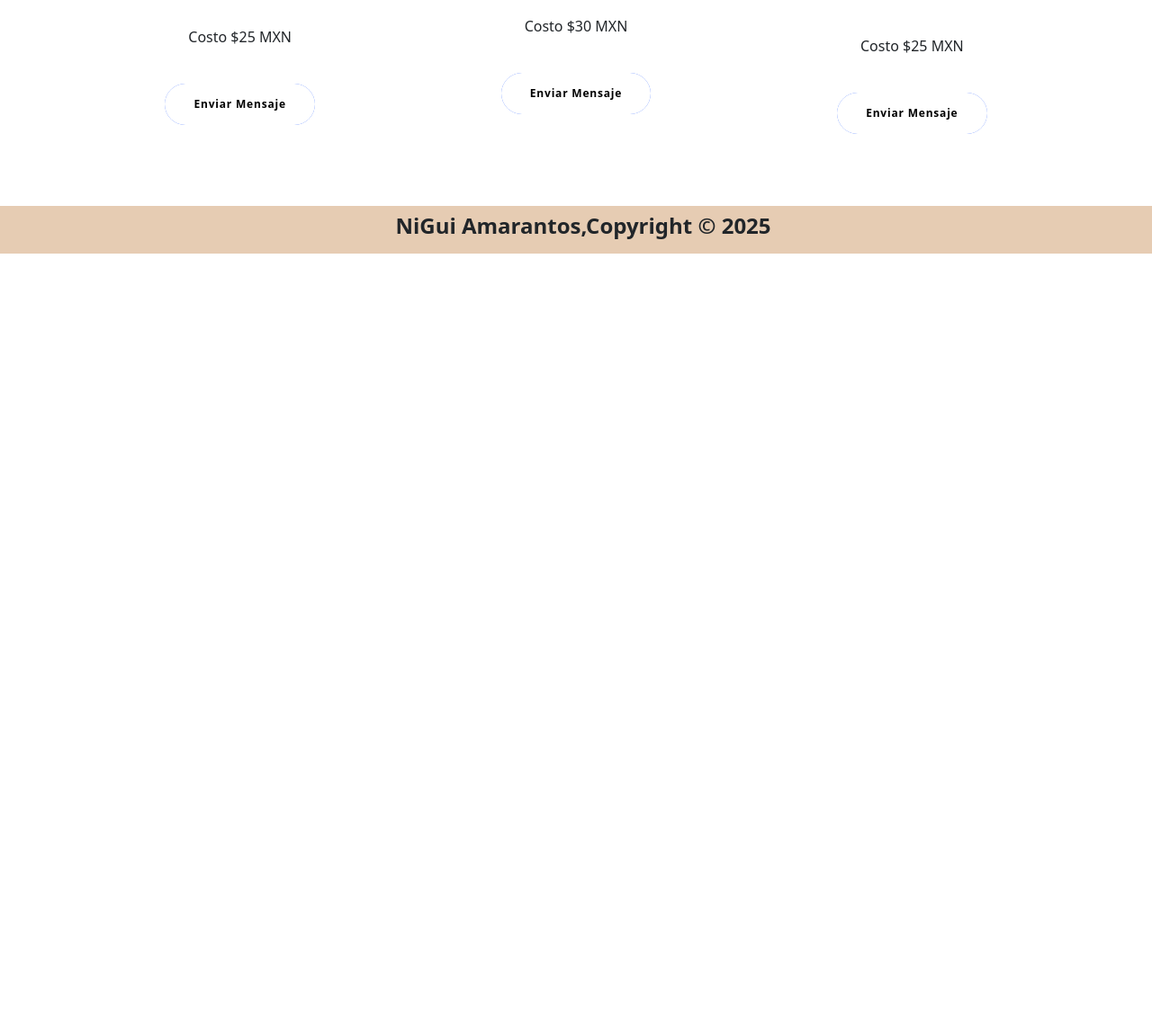
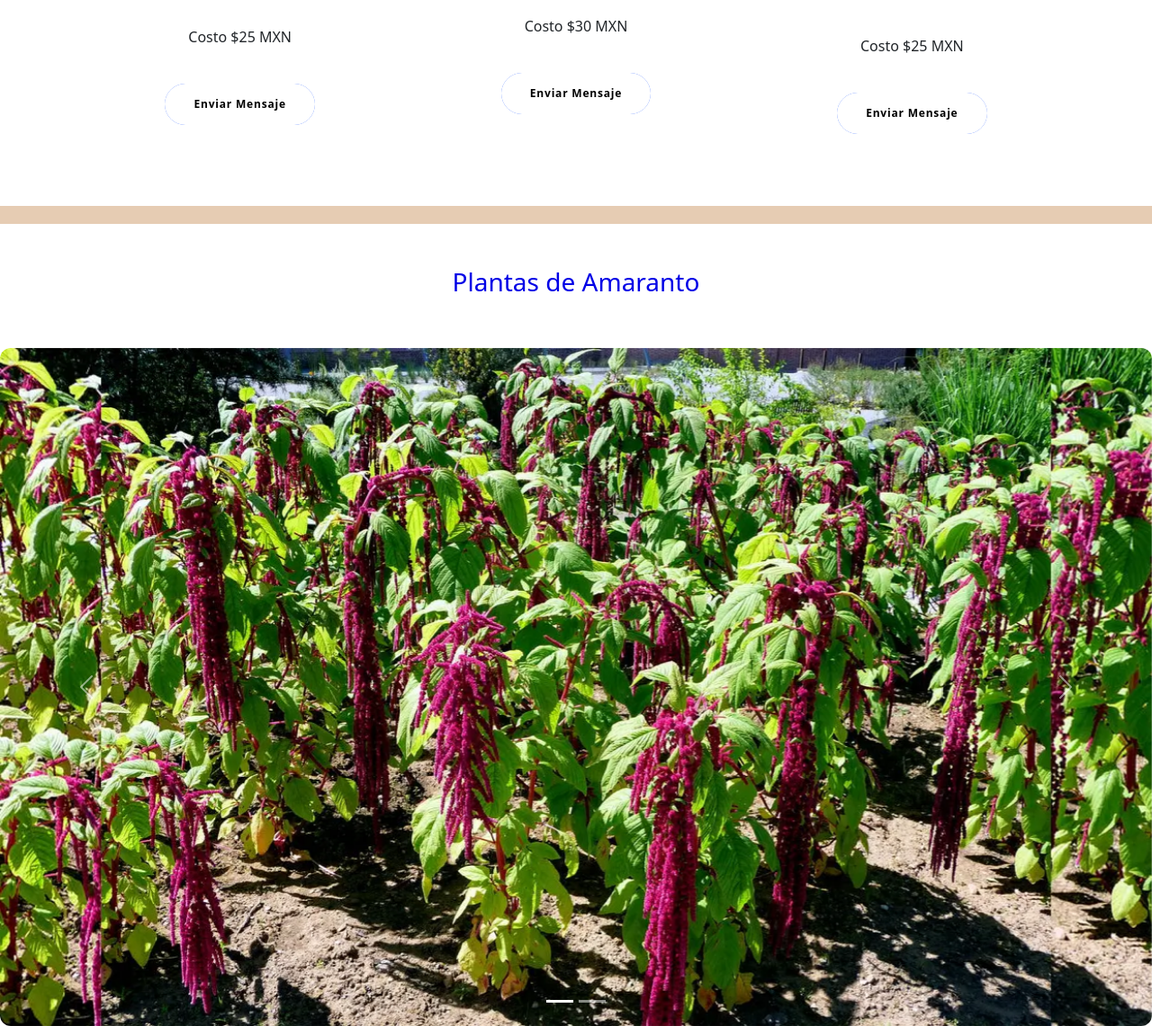
Before and after one commit to Cristianlv/Niguni_Beta, a plain HTML site: page index.html in a window 1280 px wide. Shown: the part 873-2014 px from the top of the page at 90% size. Before the commit the page ends 1155 px from the top, so only its background shows below. Drawn offline with nearby package versions, Linux system fonts and the light colour scheme.

Commit message:
Add files via upload

```diff
--- a/CSS/principalstyle.css
+++ b/CSS/principalstyle.css
@@ -168,3 +168,21 @@
     justify-content: center;
     align-items: center;
 }
+
+.CarrucelSeccion {
+    width: 100%;
+    height: auto;
+    display: flex;
+    justify-content: center;
+    align-items: center;
+}
+
+.CarrucelSeccion2 {
+    width: 100%;
+    max-width: 1400px;
+    height: auto;
+    margin: 0 auto;
+    position: relative;
+    overflow: hidden;
+    border-radius: 12px;
+}
--- a/index.html
+++ b/index.html
@@ -9,6 +9,7 @@
         <meta name="keywords" content="Amarantos, Snacks, Venta de Snacks, Snacks Nutritivos"/>
         <title> NiGui Amarantos </title>
         <link rel="stylesheet" href="./CSS/principalstyle.css">
+        <link href="https://cdn.jsdelivr.net/npm/bootstrap@5.3.3/dist/css/bootstrap.min.css" rel="stylesheet" integrity="sha384-QWTKZyjpPEjISv5WaRU9OFeRpok6YctnYmDr5pNlyT2bRjXh0JMhjY6hW+ALEwIH" crossorigin="anonymous">
         <link href="https://cdn.jsdelivr.net/npm/bootstrap@5.3.5/dist/css/bootstrap.min.css" rel="stylesheet" integrity="sha384-SgOJa3DmI69IUzQ2PVdRZhwQ+dy64/BUtbMJw1MZ8t5HZApcHrRKUc4W0kG879m7" crossorigin="anonymous">
     </head>
     <body>
@@ -102,6 +103,35 @@
                 </div> </div>
             </div>
         </section> <br> <br>
+        <section class="separacion"> </section>
+        <section class="productosprincipales">
+            <div class="tituloprincipal">
+                <br> <br> <h3> Plantas de Amaranto </h3> <br> <br>
+            </div>
+        </section>
+        <section class="CarrucelSeccion">
+            <section class="CarrucelSeccion2">
+                <div id="carouselExampleIndicators" class="carousel slide">
+                    <div class="carousel-indicators">
+                        <button type="button" data-bs-target="#carouselExampleIndicators" data-bs-slide-to="0" class="active" aria-current="true" aria-label="Slide 1"> </button>
+                        <button type="button" data-bs-target="#carouselExampleIndicators" data-bs-slide-to="1" aria-label="Slide 2"> </button>
+                    </div>
+                    <div class="carousel-inner">
+                        <div class="carousel-item active"> <img src="./IMG/Planta01.webp" class="d-block w-100" alt="Carrucel 1 IMG"> </div>
+                        <div class="carousel-item"> <img src="./IMG/Planta02.webp" class="d-block w-100" alt="Carrucel 2 IMG"> </div>
+                    </div>
+                    <button class="carousel-control-prev" type="button" data-bs-target="#carouselExampleIndicators" data-bs-slide="prev">
+                        <span class="carousel-control-prev-icon" aria-hidden="true"> </span>
+                        <span class="visually-hidden"> Anterior </span>
+                    </button>
+                    <button class="carousel-control-next" type="button" data-bs-target="#carouselExampleIndicators" data-bs-slide="next">
+                        <span class="carousel-control-next-icon" aria-hidden="true"></span>
+                        <span class="visually-hidden"> Siguiente </span>
+                    </button>
+                </div>
+            </section>
+        </section>
+        <br> <br>
         <footer>
             <nav class="navbar navbar-expand-lg col-lg-12 col-md-12 col-sm-12 fondoencabezado">
                 <div class="container"> <p class="navbar-brand">
```
Also changed, not shown: IMG/Planta01.webp (added), IMG/Planta02.webp (added).
